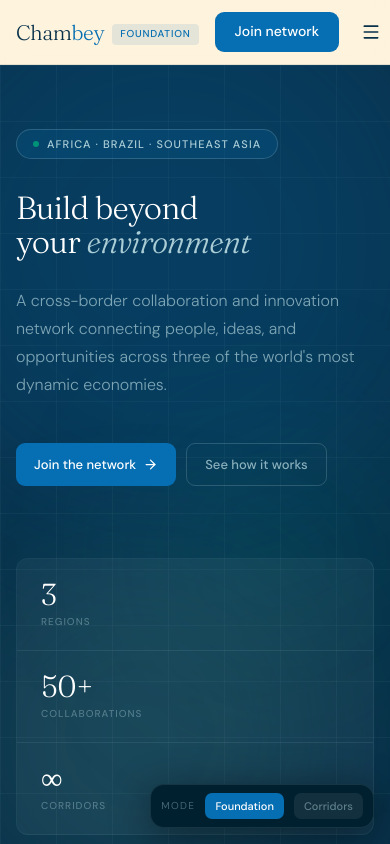
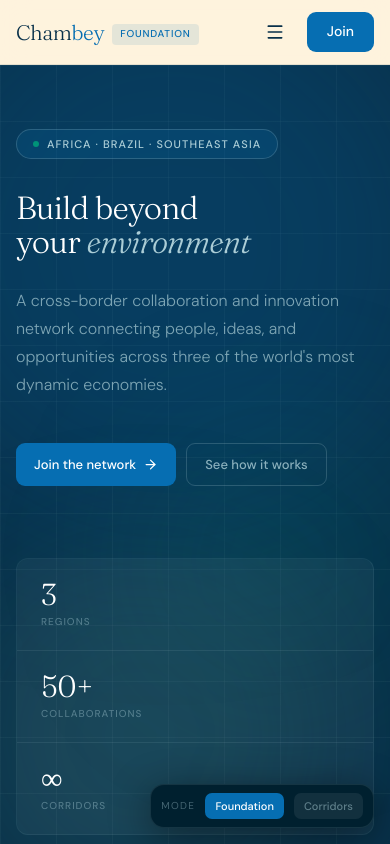
Before and after one commit to august-web/chambey, a Vue app: page / in a window 390 px wide. Shown: the top 844 px of the page. Built offline with nearby package versions, Linux system fonts and the light colour scheme.

Commit message:
fix: show hamburger menu on mobile with proper hidden/flex classes

```diff
--- a/src/components/layout/Navbar.tsx
+++ b/src/components/layout/Navbar.tsx
@@ -33,7 +33,7 @@
           </span>
         </Link>
 
-        <nav className="nav-links">
+        <nav className="nav-links hidden md:flex">
           {navItems.map((item) => (
             <button
               key={item.href}
@@ -54,18 +54,24 @@
 
         <div className="flex items-center gap-3">
           <button
-            className={cn("nav-cta", isFoundation ? "nav-cta-f" : "nav-cta-c")}
+            className={cn("nav-cta hidden md:flex", isFoundation ? "nav-cta-f" : "nav-cta-c")}
             onClick={() => handleNavClick("/contact")}
           >
             {isFoundation ? "Join network" : "Start request"}
           </button>
           <button
             type="button"
-            className="nav-toggle"
+            className="nav-toggle md:hidden"
             onClick={() => setIsOpen((current) => !current)}
             aria-label="Toggle menu"
           >
             {isOpen ? <X className="h-5 w-5" /> : <Menu className="h-5 w-5" />}
+          </button>
+          <button
+            className={cn("nav-cta md:hidden", isFoundation ? "nav-cta-f" : "nav-cta-c")}
+            onClick={() => handleNavClick("/contact")}
+          >
+            {isFoundation ? "Join" : "Start"}
           </button>
         </div>
       </div>
```
